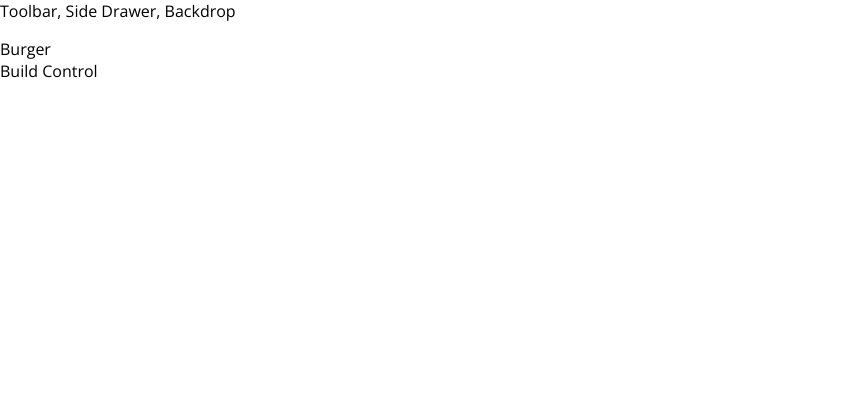
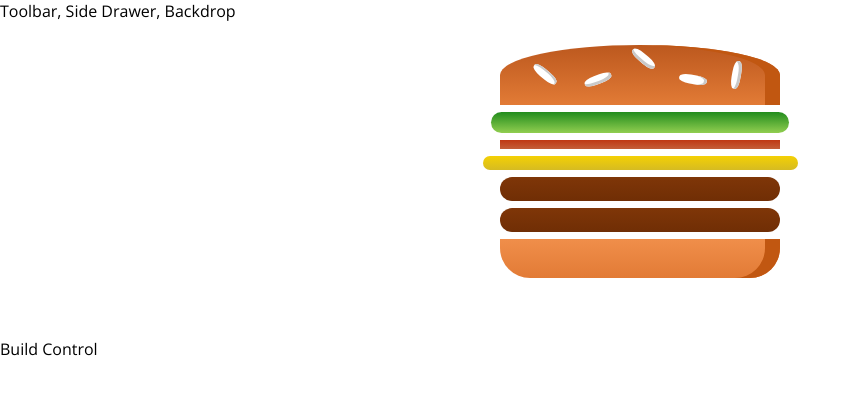
Before and after one commit to smarigowda/burger-builder-revision, a React app: page / in a window 1280 px wide. Shown: the top 394 px of the page, without its empty margins (0-861 px from the left). Built offline with nearby package versions, Linux system fonts and the light colour scheme.

Commit message:
BUR-3 dynamic ingredients

```diff
--- a/package.json
+++ b/package.json
@@ -90,5 +90,8 @@
   },
   "eslintConfig": {
     "extends": "react-app"
+  },
+  "devDependencies": {
+    "prop-types": "^15.6.1"
   }
 }
--- /dev/null
+++ b/src/components/Burger/Burger.css
@@ -0,0 +1,30 @@
+.Burger {
+  width: 100%;
+  margin: auto;
+  height: 250px;
+  overflow: scroll;
+  text-align: center;
+  font-weight: bold;
+  font-size: 1.2rem;
+}
+
+@media (min-width: 1000px) and (min-height: 700px) {
+  .Burger {
+    width: 700px;
+    height: 600px;
+  }
+}
+
+@media (min-width: 500px) and (min-height: 401px) {
+  .Burger {
+    width: 450px;
+    height: 400px;
+  }
+}
+
+@media (min-width: 500px) and (min-height: 400px) {
+  .Burger {
+    width: 350px;
+    height: 300px;
+  }
+}
--- a/src/components/Burger/Burger.js
+++ b/src/components/Burger/Burger.js
@@ -0,0 +1,23 @@
+import React from 'react';
+import BurgerIngredient from '../Burger/BurgerIngredient/BurgerIngredient';
+
+import classes from './Burger.css';
+const burger = props => {
+  const ingList = Object.keys(props.ingredients)
+                        .map((d, i) => {
+                          let ele = [];
+                          for(i=0; i < props.ingredients[d]; i++) {
+                            ele.push(<BurgerIngredient type={d}/>);
+                          }
+                          return ele;
+                        })
+  return (
+    <div className={classes.Burger}>
+      <BurgerIngredient type="bread-top" />
+      {ingList}
+      <BurgerIngredient type="bread-bottom" />
+    </div>
+  )
+}
+
+export default burger;
--- a/src/components/Burger/BurgerIngredient/BurgerIngredient.js
+++ b/src/components/Burger/BurgerIngredient/BurgerIngredient.js
@@ -1,9 +1,11 @@
-import React from 'react';
+import React, { Component } from 'react';
 import classes from './BurgerIngredient.css';
+import PropTypes from 'prop-types';
 
-const burgerIngredient = props => {
+class BurgerIngredient extends Component {
+  render() {
     let ingredient;
-  switch(props.type) {
+    switch (this.props.type) {
       case 'bread-top':
         ingredient = (
           <div className={classes.BreadTop}>
@@ -31,6 +33,13 @@
         ingredient = null;
         break;
     }
+    return (
+      ingredient
+    );
+  }
 }
 
-export default burgerIngredient;
+BurgerIngredient.propTypes = {
+  type: PropTypes.string.isRequired
+}
+export default BurgerIngredient;
--- a/src/containers/BurgerBuilder/BurgerBuilder.js
+++ b/src/containers/BurgerBuilder/BurgerBuilder.js
@@ -1,11 +1,24 @@
 import React, { Component } from 'react';
 import Aux from '../../hoc/Aux';
+import Burger from '../../components/Burger/Burger';
 
 class BurgerBuilder extends Component {
+  // constructor(props) {
+  //   super(props);
+  //   this.state = {};
+  // }
+  state = {
+    ingredients: {
+      salad: 1,
+      bacon: 1,
+      cheese: 1,
+      meat: 2,
+    }
+  }
   render() {
     return (
        <Aux>
-         <div>Burger</div>
+         <Burger ingredients={this.state.ingredients}/>
          <div>Build Control</div>
        </Aux>
     )
```
Also changed, not shown: 1 other file (tests, documents, lock files or other folders). Lines whose indentation alone changed are shown as unchanged.
